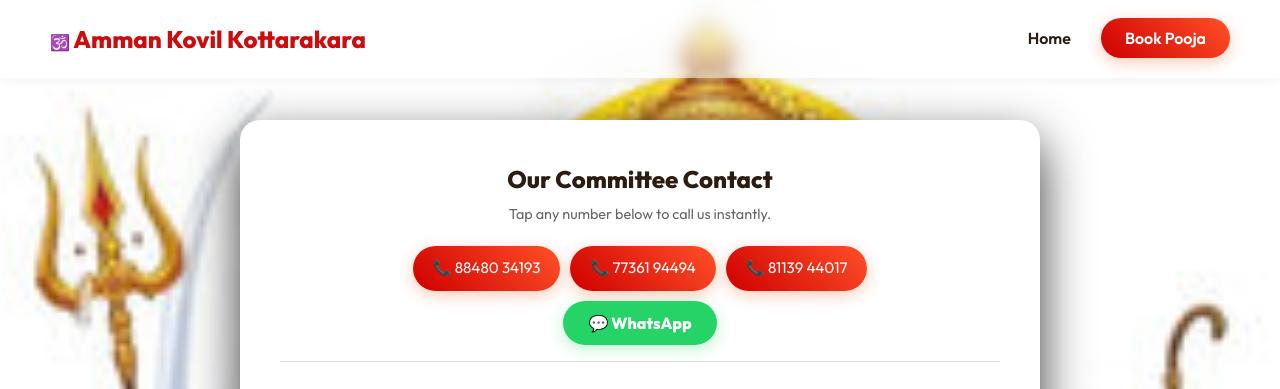
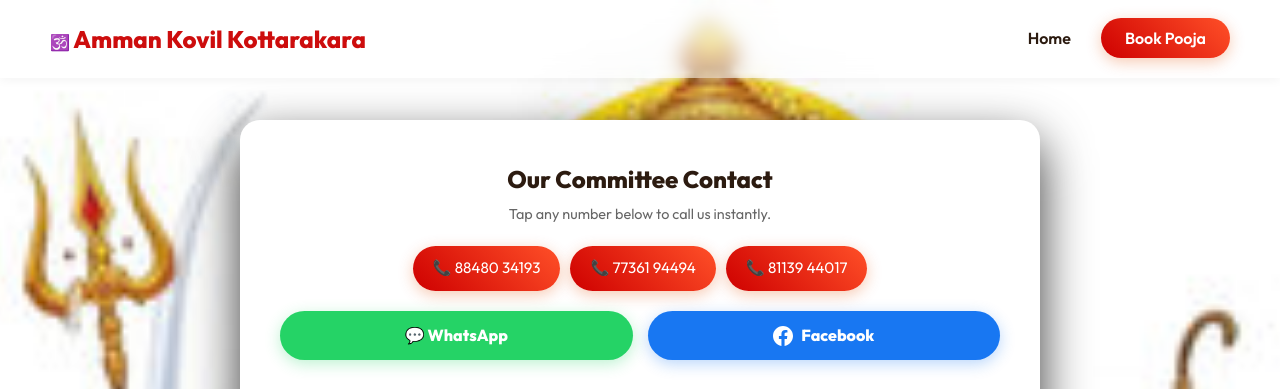
Before and after one commit to SREEVINAYAKG/amman_kovil, a plain HTML site: page frontend/contact.html in a window 1280 px wide. Shown: the top 389 px of the page. Drawn offline with Linux system fonts and the light colour scheme.

Commit message:
addded fb details in contact page

```diff
--- a/frontend/contact.html
+++ b/frontend/contact.html
@@ -40,8 +40,15 @@
                         <a href="tel:+917736194494" class="btn-primary" style="text-decoration: none; padding: 10px 20px; font-size: 0.95rem;">📞 77361 94494</a>
                         <a href="tel:+918113944017" class="btn-primary" style="text-decoration: none; padding: 10px 20px; font-size: 0.95rem;">📞 81139 44017</a>
                     </div>
-                        <a href="https://wa.me/918848034193" target="_blank" style="background: #25D366; color: white; padding: 12px 25px; border-radius: 30px; text-decoration: none; font-weight: bold; box-shadow: 0 4px 15px rgba(37, 211, 102, 0.3);">💬 WhatsApp</a>
+                    <div class="social-btn-container">
+                        <a href="https://wa.me/918848034193" target="_blank" class="btn-whatsapp">💬 WhatsApp</a>
+
+                        <a href="https://www.facebook.com/share/1SeTkTQQWG/" target="_blank" class="btn-facebook">
+                            <svg xmlns="http://www.w3.org/2000/svg" width="20" height="20" viewBox="0 0 24 24" fill="white"><path d="M24 12.073c0-6.627-5.373-12-12-12s-12 5.373-12 12c0 5.99 4.388 10.954 10.125 11.854v-8.385H7.078v-3.469h3.047V9.43c0-3.007 1.792-4.669 4.533-4.669 1.312 0 2.686.235 2.686.235v2.953H15.83c-1.491 0-1.956.925-1.956 1.874v2.25h3.328l-.532 3.469h-2.796v8.385C19.612 23.027 24 18.062 24 12.073z"/></svg>
+                            Facebook
+                        </a>
                     </div>
+                </div>
 
                 <!-- Google Form Section -->
                 <h3 style="text-align: center; margin-bottom: 15px; color: #2C1B10;">Or Leave a Message</h3>
@@ -83,6 +90,7 @@
             <p style="font-size: 0.85rem; color: #777;">Or call for assistance:<br>📞 <a href="tel:8848034193" style="color: #D32F2F;">88480 34193</a> | <a href="tel:7736194494" style="color: #D32F2F;">77361 94494</a></p>
         </div>
     </div>
+
     <footer>
             <p>&copy; 2026 Amman Kovil Devi Temple. All rights reserved.</p>
     </footer>
--- a/frontend/style.css
+++ b/frontend/style.css
@@ -554,6 +554,41 @@
 .close-btn:hover { color: #333; }
 
 
+/* Contact Page Social Buttons */
+.social-btn-container {
+    display: flex;
+    gap: 15px;
+    justify-content: center;
+    flex-wrap: wrap;
+    margin-bottom: 15px;
+    width: 100%;
+}
+
+.btn-whatsapp, .btn-facebook {
+    flex: 1;
+    min-width: 140px;
+    display: flex;
+    align-items: center;
+    justify-content: center;
+    gap: 8px;
+    padding: 12px 20px;
+    border-radius: 30px;
+    text-decoration: none;
+    font-weight: bold;
+    color: white;
+}
+
+.btn-whatsapp {
+    background: #25D366;
+    box-shadow: 0 4px 15px rgba(37, 211, 102, 0.3);
+}
+
+.btn-facebook {
+    background: #1877F2;
+    box-shadow: 0 4px 15px rgba(24, 119, 242, 0.3);
+}
+
+
 /* Responsive Design for Mobile Phones */
 @media (max-width: 768px) {
     .about-grid {
```
Also changed, not shown: frontend/index.html (+1 -1 lines).
